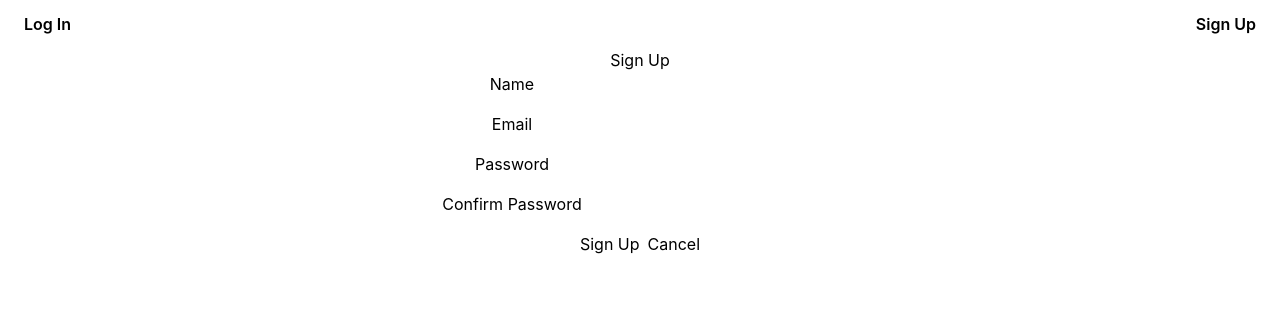
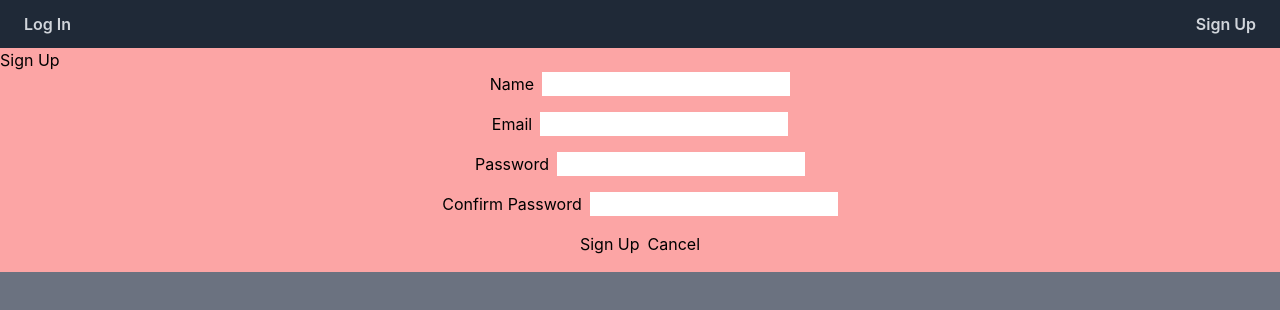
Before and after one commit to maxmay94/password_manager_frontend, a React (Create React App) app: page /signup in a window 1280 px wide. Shown: the top 310 px of the page. Built offline with nearby package versions, Linux system fonts and the light colour scheme; no server answers.

Commit message:
style landing page

```diff
--- a/src/pages/Landing/Landing.jsx
+++ b/src/pages/Landing/Landing.jsx
@@ -1,18 +1,20 @@
 const Landing = ({ user, passwords }) => {
 
   return (
-    <div className='text-center bg-slate-900/20'>
+    <div className='text-center bg-slate-900'>
       <h1 className='pt-5 text-4xl font-thin text-slate-300'>{user ? 'hello ' + user.name + '.': 'please log in or create an account to continue...'}</h1>
       <h1 className='pb-5 text-3xl font-thin text-amber-500'>{user && 'your secrets are safe.'}</h1>
 
-      <div className="bg-red-400">
+      <div className="">
         {
           passwords?
-          <div>
+          <div className="bg-blue-900 text-white font-2xl font-thin">
             {
               passwords?.map((password, i) => (
-                <div id={i}>
-                  {password.site} {password.password}
+                <div id={i} className='text-center'>
+                  <div className={ i % 2 === 0 ? 'bg-blue-500 text-black py-3 hover:bg-slate-200': 'py-3 hover:bg-slate-200'}>
+                    {password.site} {password.password}
+                  </div>
                 </div>
               ))
             }
--- a/src/pages/Profiles/Profiles.jsx
+++ b/src/pages/Profiles/Profiles.jsx
@@ -13,7 +13,7 @@ const Profiles = () => {
   }, [])
 
   return (
-    <>
+    <div className=''>
       <h1>Hello. This is a list of all the profiles.</h1>
       {profiles.length ?
         <>
@@ -24,7 +24,7 @@ const Profiles = () => {
       :
         <p>No profiles yet</p>
       }
-    </>
+    </div>
   )
 }
 
--- a/src/pages/Signup/Signup.jsx
+++ b/src/pages/Signup/Signup.jsx
@@ -1,6 +1,5 @@
 import { useState } from 'react'
 import SignupForm from '../../components/SignupForm/SignupForm'
-import styles from './Signup.module.css'
 
 const Signup = props => {
   const [message, setMessage] = useState([''])
@@ -10,7 +9,7 @@ const Signup = props => {
   }
 
   return (
-    <main className={styles.container}>
+    <main className="bg-red-300">
       <h1>Sign Up</h1>
       <p>{message}</p>
       <SignupForm {...props} updateMessage={updateMessage} />
--- a/tailwind.config.js
+++ b/tailwind.config.js
@@ -1,10 +1,19 @@
-/** @type {import('tailwindcss').Config} */
+const colors = require('tailwindcss/colors')
+
 module.exports = {
   content: [
     "./src/**/*.{js,jsx,ts,tsx}",
   ],
   theme: {
-    extend: {},
+    extend: {
+      colors: {
+        stone: colors.warmGray,
+        sky: colors.sky,
+        amber: colors.amber,
+        emerald: colors.emerald,
+        slate: colors.coolGray
+      }
+    },
   },
   plugins: [],
 }
```
